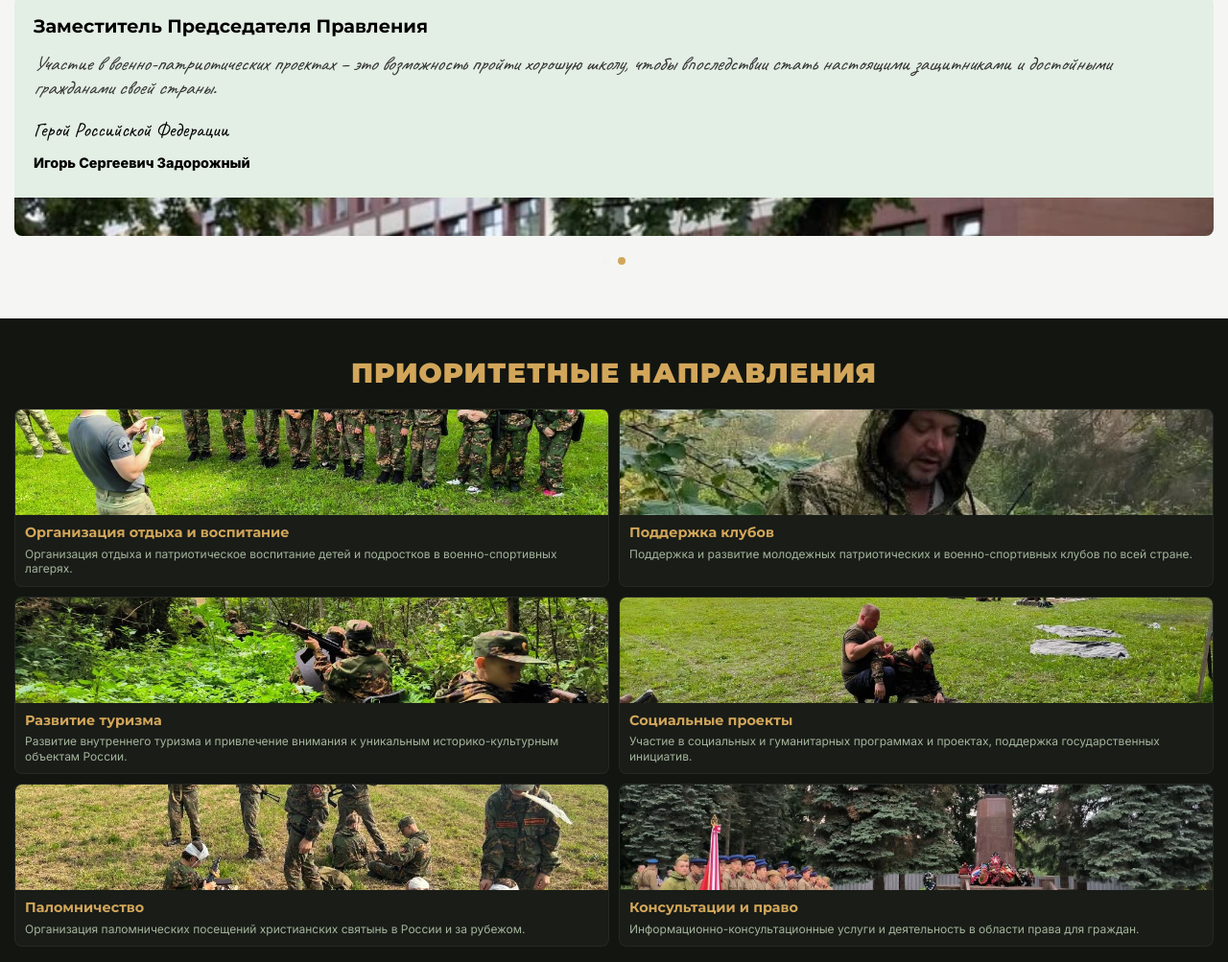
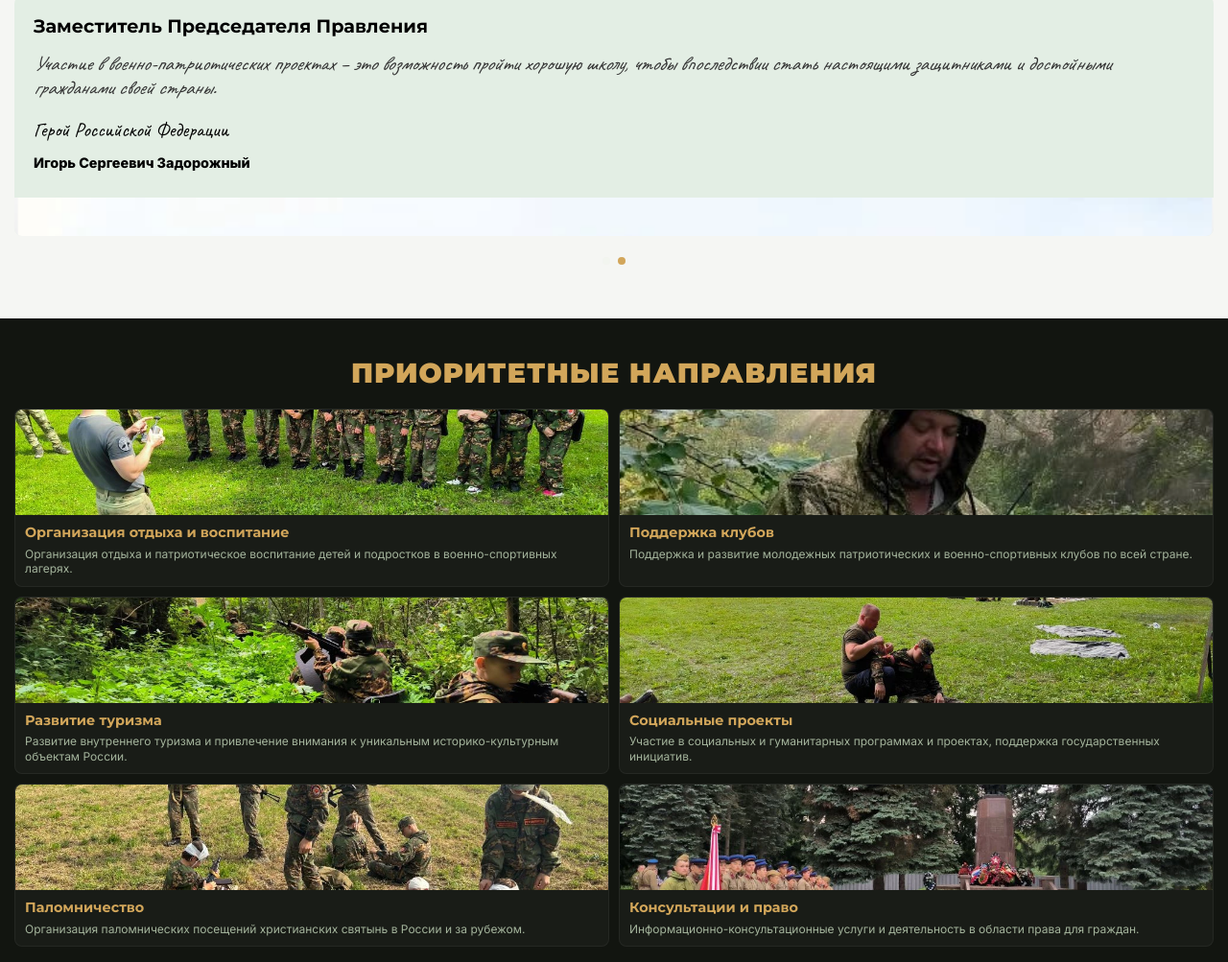
Before and after one commit to dasoolmonge-boop/-12332, a plain HTML site: page index.html in a window 1280 px wide. Shown: the part 732-1735 px from the top of the page at 96% size. Drawn offline with nearby package versions, Linux system fonts and the light colour scheme.

Commit message:
Update photo for Заместитель Председателя Правления

```diff
--- a/index.html
+++ b/index.html
@@ -94,7 +94,7 @@
                                 <p style="font-style: italic; font-size: 1.3rem; color: #333; margin-bottom: 15px; font-family: 'Caveat', cursive; line-height: 1.2;">Участие в военно-патриотических проектах – это возможность пройти хорошую школу, чтобы впоследствии стать настоящими защитниками и достойными гражданами своей страны.</p>
                                 <p style="font-size: 0.9rem; color: #000; font-family: 'Caveat', cursive; font-size: 1.3rem;">Герой Российской Федерации <br><strong style="font-family: 'Inter', sans-serif; font-size: 0.9rem;">Игорь Сергеевич Задорожный</strong></p>
                             </div>
-                            <img src="leader2.webp" alt="Игорь Сергеевич Задорожный" style="width: 100%; max-height: 300px; object-fit: cover; object-position: top;">
+                            <img src="leader2.png" alt="Игорь Сергеевич Задорожный" style="width: 100%; max-height: 300px; object-fit: cover; object-position: top;">
                         </div>
                     </div>
                 </div>
```
Also changed, not shown: leader2.png (added).
